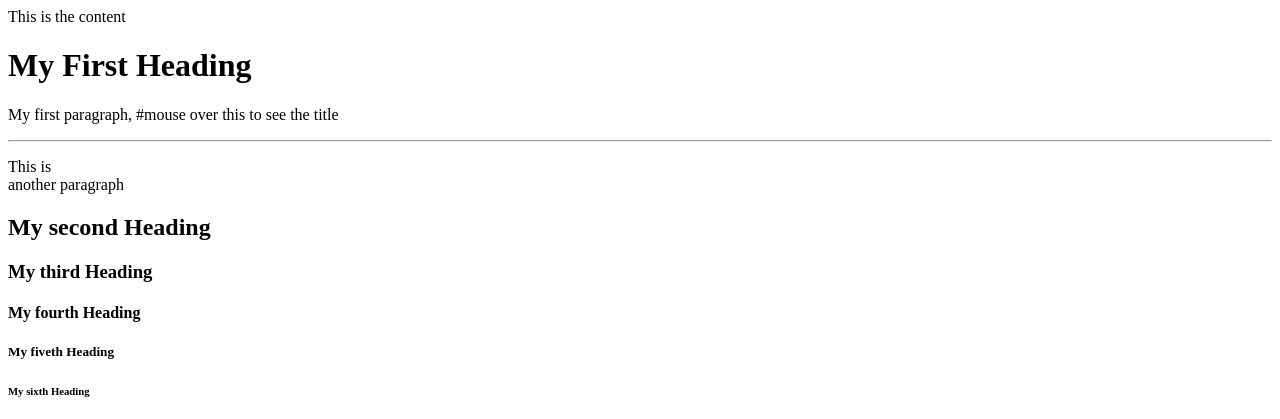
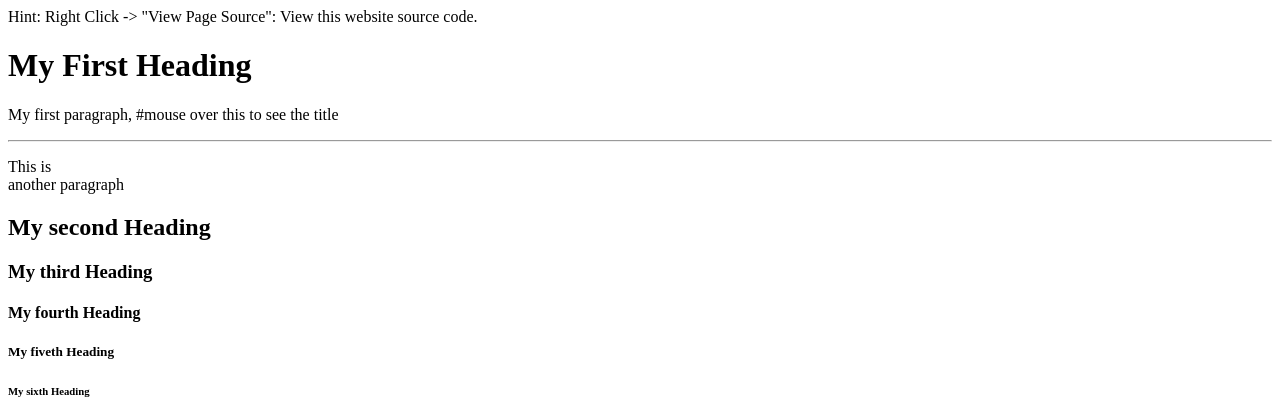
Before and after one commit to phuongtm69/learnHtml5, a plain HTML site: page index.html in a window 1280 px wide. Shown: the top 419 px of the page. Drawn offline with Linux system fonts and the light colour scheme; grey boxes are pictures that could not be loaded.

Commit message:
Change the first line of document to help people show html code

```diff
--- a/index.html
+++ b/index.html
@@ -5,7 +5,7 @@
 	<title>Title of this document</title>
 </head>
 <body>
-This is the content
+Hint: Right Click -> "View Page Source": View this website source code.
 <h1>My First Heading</h1>
 <p title="Paragraph title">My first paragraph, #mouse over this to see the title</p>
 <hr>
```
